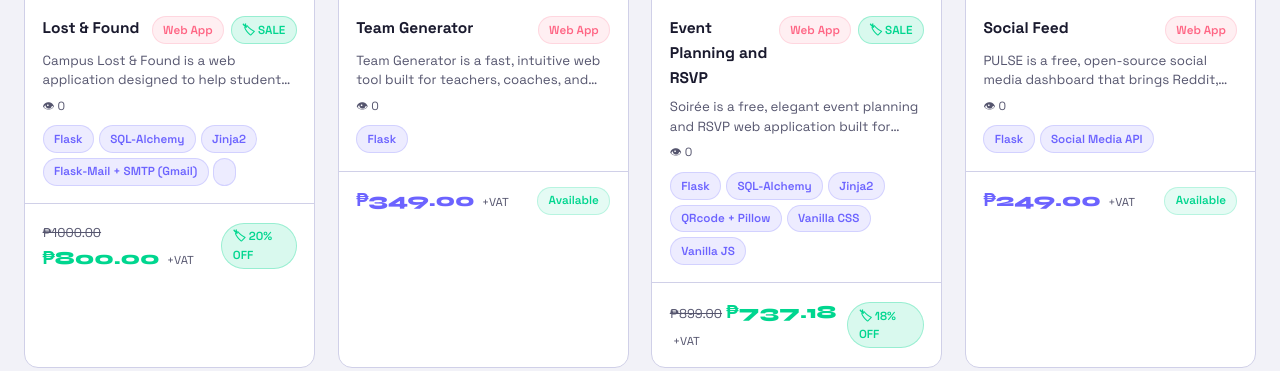
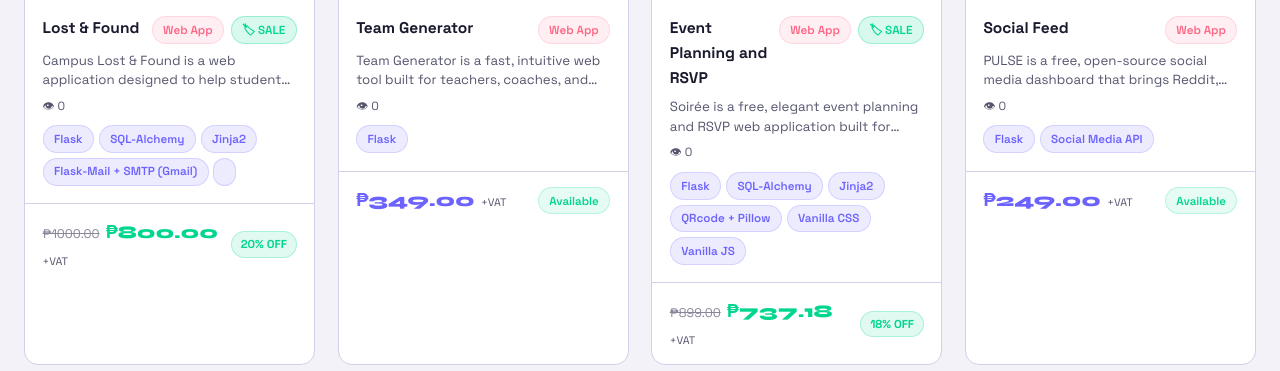
Before and after one commit to LikeNmuFF/pymarket, a Flask app: page / in a window 1280 px wide. Shown: the part 670-1041 px from the top of the page. Run offline with Flask 3, Linux system fonts and the light colour scheme; data comes from the database, SQL or seed files in the repository; both versions use the stored data as it was after the commit; data that the repository does not hold is empty.

Commit message:
updating index frame

```diff
--- a/templates/index.html
+++ b/templates/index.html
@@ -103,19 +103,23 @@
       <div class="card-sold-out">🔒 Sold — no longer available</div>
       {% endif %}
       <div class="card-footer">
-        <div>
+        <div style="display:flex;align-items:baseline;gap:.4rem;flex-wrap:wrap">
           {% if has_discount and not sold_out %}
-            <span style="font-size:.8rem;text-decoration:line-through;color:var(--muted)">₱{{ "%.2f"|format(p['price']) }}</span>
-            <span class="price" style="color:var(--green)"> ₱{{ "%.2f"|format(sale_price) }}</span>
-            <span style="font-size:.72rem;color:var(--muted);margin-left:.2rem">+VAT</span>
+            <span style="font-size:.78rem;text-decoration:line-through;color:var(--muted);opacity:.7">₱{{ "%.2f"|format(p['price']) }}</span>
+            <span class="price" style="color:var(--green);font-size:1.1rem"> ₱{{ "%.2f"|format(sale_price) }}</span>
+            <span style="font-size:.68rem;color:var(--muted)">+VAT</span>
           {% else %}
             <span class="price {% if sold_out %}price-crossed{% endif %}">₱{{ "%.2f"|format(p['price']) }}</span>
-            <span style="font-size:.72rem;color:var(--muted);margin-left:.2rem">+VAT</span>
+            <span style="font-size:.68rem;color:var(--muted)">+VAT</span>
           {% endif %}
         </div>
-        {% if sold_out %}<span class="badge badge-red">Unavailable</span>
-        {% elif has_discount %}<span class="badge" style="background:rgba(0,214,143,.15);color:var(--green);border:1px solid rgba(0,214,143,.3)">🏷 {{ p['discount_percent']|int }}% OFF</span>
-        {% else %}<span class="badge badge-green">Available</span>{% endif %}
+        {% if sold_out %}
+          <span class="badge badge-red" style="font-size:.72rem">Unavailable</span>
+        {% elif has_discount %}
+          <span style="background:rgba(0,214,143,.12);color:var(--green);border:1px solid rgba(0,214,143,.25);border-radius:20px;padding:.18rem .55rem;font-size:.72rem;font-weight:700;white-space:nowrap">{{ p['discount_percent']|int }}% OFF</span>
+        {% else %}
+          <span class="badge badge-green" style="font-size:.72rem">Available</span>
+        {% endif %}
       </div>
     </div>
     {% endfor %}
@@ -126,7 +130,7 @@
 </div>
 
 <!-- ── FAQ teaser ── -->
-<div class="container" style="max-width:700px;margin-top:3rem;margin-bottom:3rem;text-align:center" hidden>
+<div class="container" style="max-width:700px;margin-top:3rem;margin-bottom:3rem;text-align:center">
   <div style="background:var(--surface);border:1px solid var(--border);border-radius:16px;padding:2rem">
     <div style="font-size:2rem;margin-bottom:.5rem">❓</div>
     <h3 style="font-family:var(--display);font-size:1.3rem;font-weight:800;margin-bottom:.4rem">Have questions?</h3>
```
Also changed, not shown: market.db.
